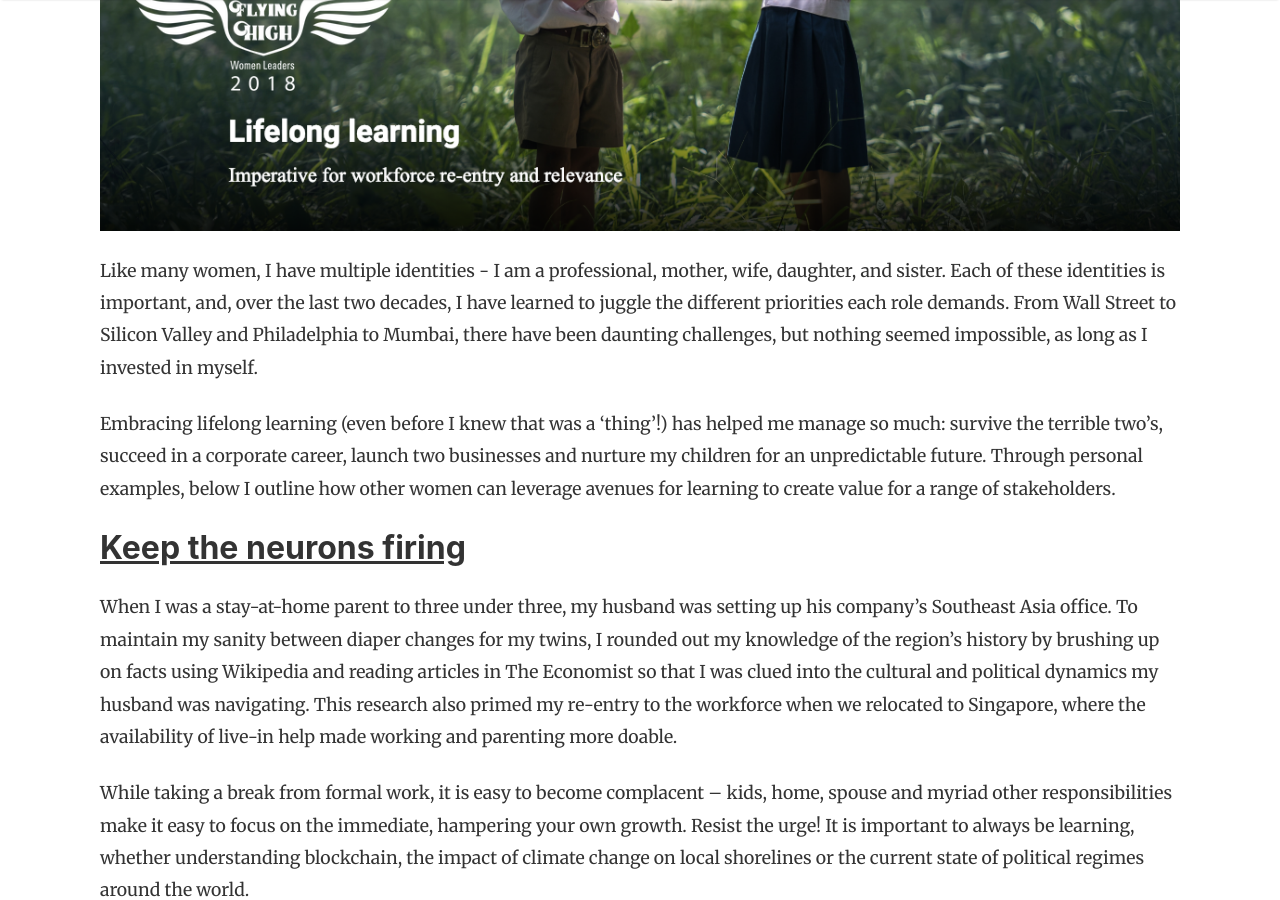
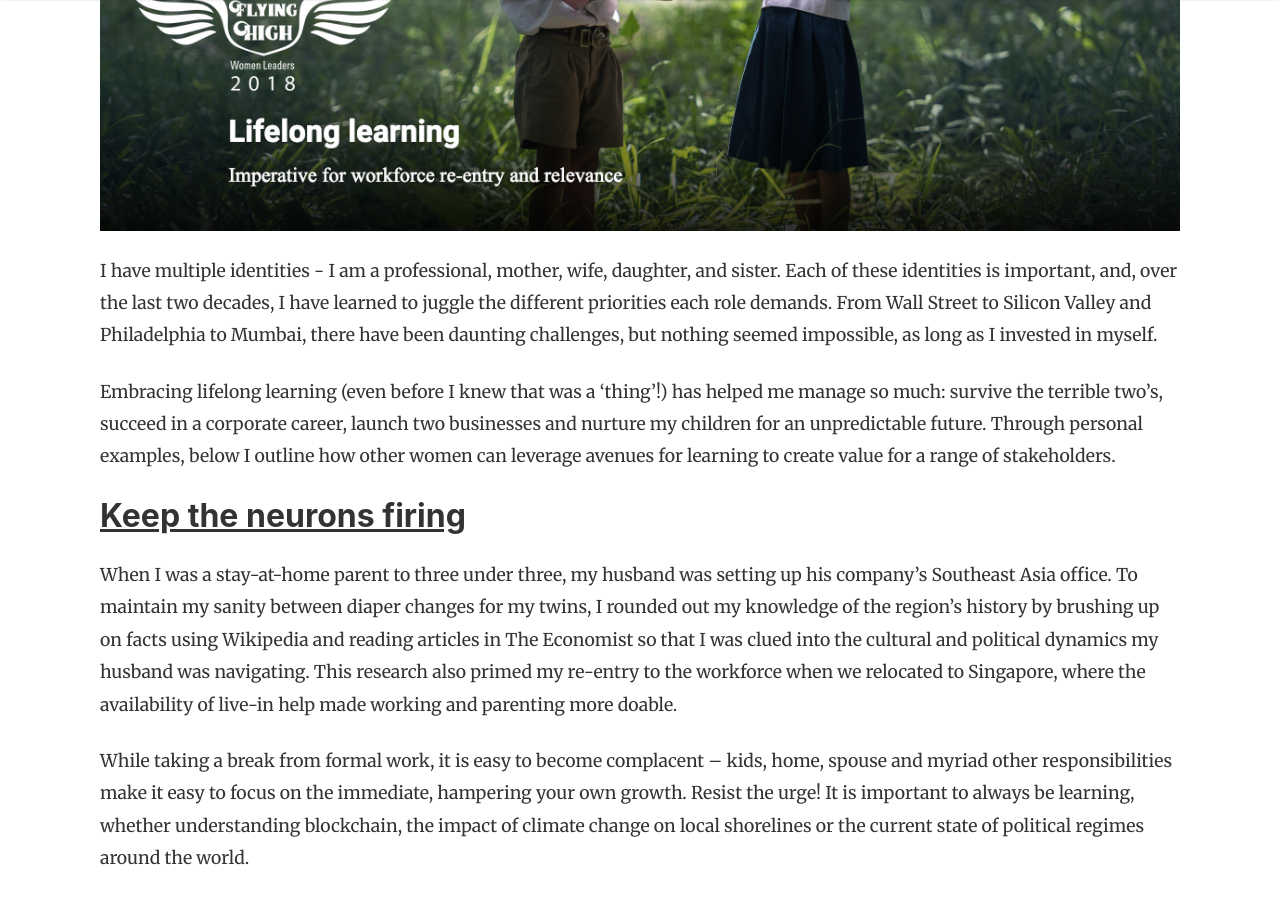
Before and after one commit to lore-blog/lore-blog.github.io, a Jekyll site: the page built from _posts/2019-02-04-lifelong-learning.md, in a window 1280 px wide and 900 px high, scrolled down 819 px. Built offline with Jekyll 4.4.1, drawn with Linux system fonts in a browser that asks for light colours; nearby versions of some CDN libraries.

```diff
--- a/_posts/2019-02-04-lifelong-learning.md
+++ b/_posts/2019-02-04-lifelong-learning.md
@@ -8,7 +8,7 @@ featured: true
 type: blog
 ---
 
-Like many women, I have multiple identities - I am a professional, mother, wife, daughter, and sister. Each of these identities is important, and, over the last two decades, I have learned to juggle the different priorities each role demands. From Wall Street to Silicon Valley and Philadelphia to Mumbai, there have been daunting challenges, but nothing seemed impossible, as long as I invested in myself.
+I have multiple identities - I am a professional, mother, wife, daughter, and sister. Each of these identities is important, and, over the last two decades, I have learned to juggle the different priorities each role demands. From Wall Street to Silicon Valley and Philadelphia to Mumbai, there have been daunting challenges, but nothing seemed impossible, as long as I invested in myself.
 
 Embracing lifelong learning (even before I knew that was a ‘thing’!) has helped me manage so much: survive the terrible two’s, succeed in a corporate career, launch two businesses and nurture my children for an unpredictable future. Through personal examples, below I outline how other women can leverage avenues for learning to create value for a range of stakeholders.
 
```
